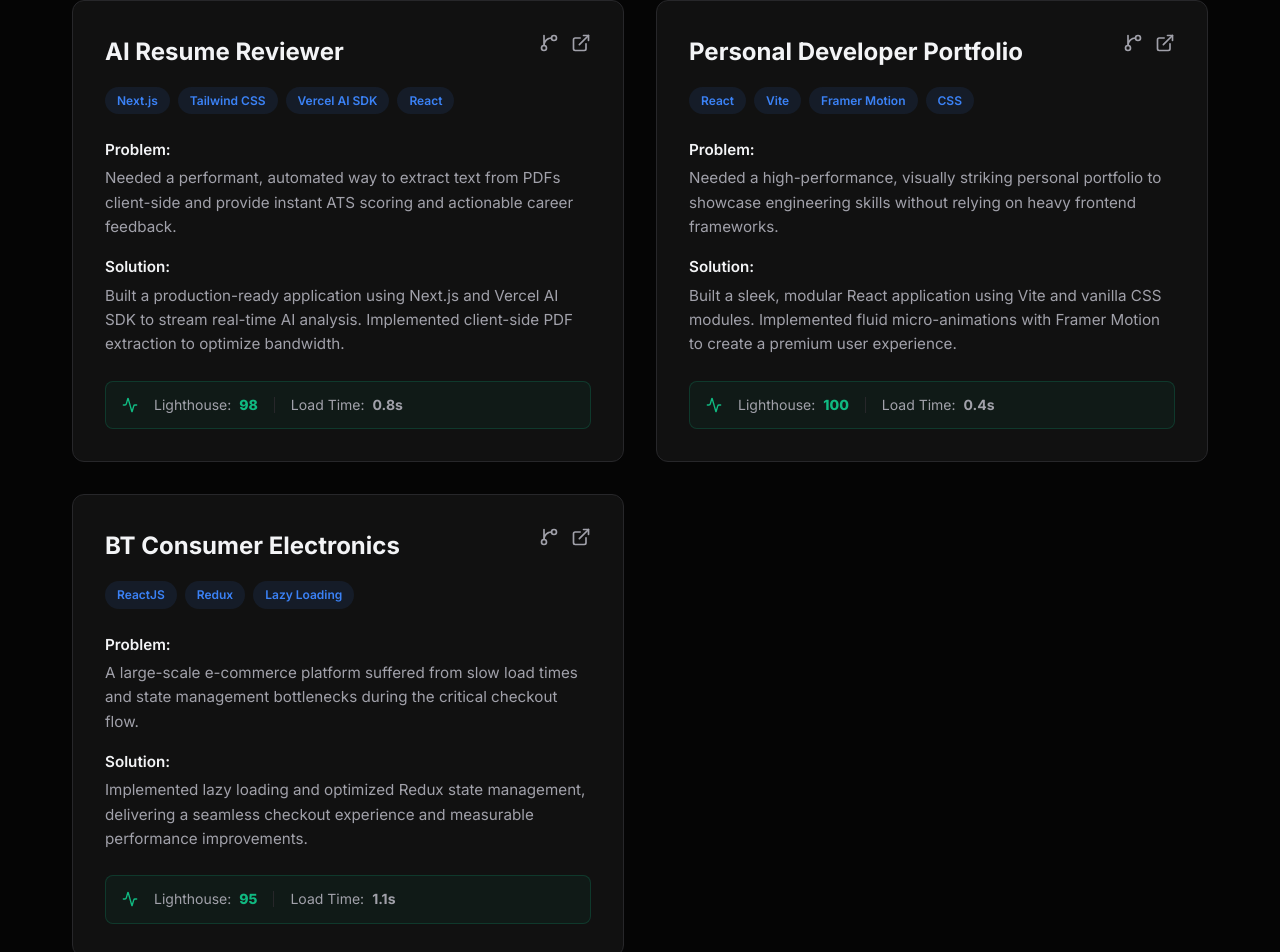
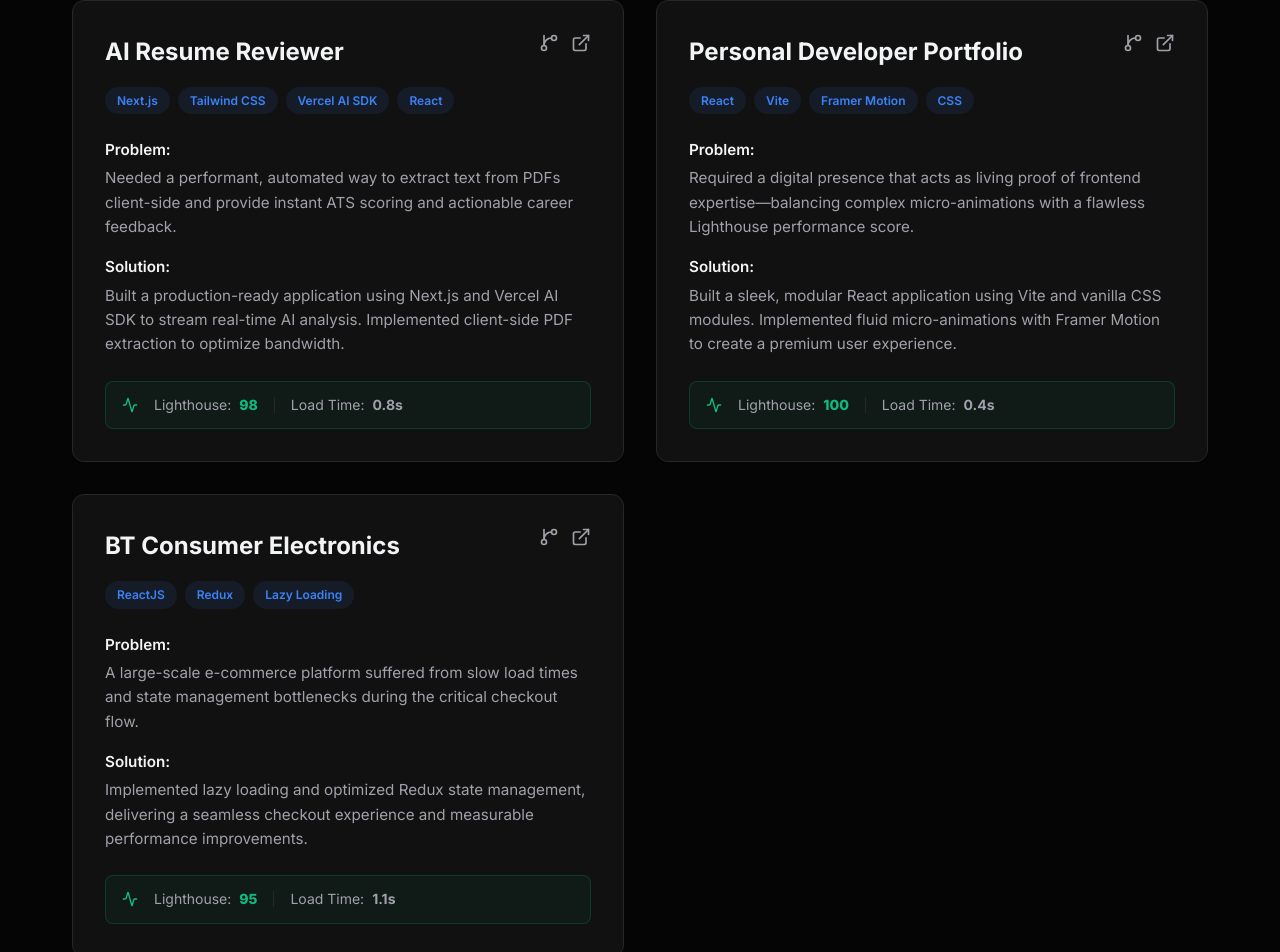
Before and after one commit to poojasingh1231/my-portfolio, a React (Vite) app: page / in a window 1280 px wide. Shown: the part 1806-2758 px from the top of the page. Built offline with nearby package versions, Linux system fonts and the light colour scheme.

Commit message:
style: enhance problem description for portfolio project

```diff
--- a/src/components/Projects/Projects.jsx
+++ b/src/components/Projects/Projects.jsx
@@ -16,7 +16,7 @@ const Projects = () => {
     {
       title: 'Personal Developer Portfolio',
       tags: ['React', 'Vite', 'Framer Motion', 'CSS'],
-      problem: 'Needed a high-performance, visually striking personal portfolio to showcase engineering skills without relying on heavy frontend frameworks.',
+      problem: 'Required a digital presence that acts as living proof of frontend expertise—balancing complex micro-animations with a flawless Lighthouse performance score.',
       solution: 'Built a sleek, modular React application using Vite and vanilla CSS modules. Implemented fluid micro-animations with Framer Motion to create a premium user experience.',
       metrics: { lighthouse: 100, loadTime: '0.4s' },
       demo: '#',
```
